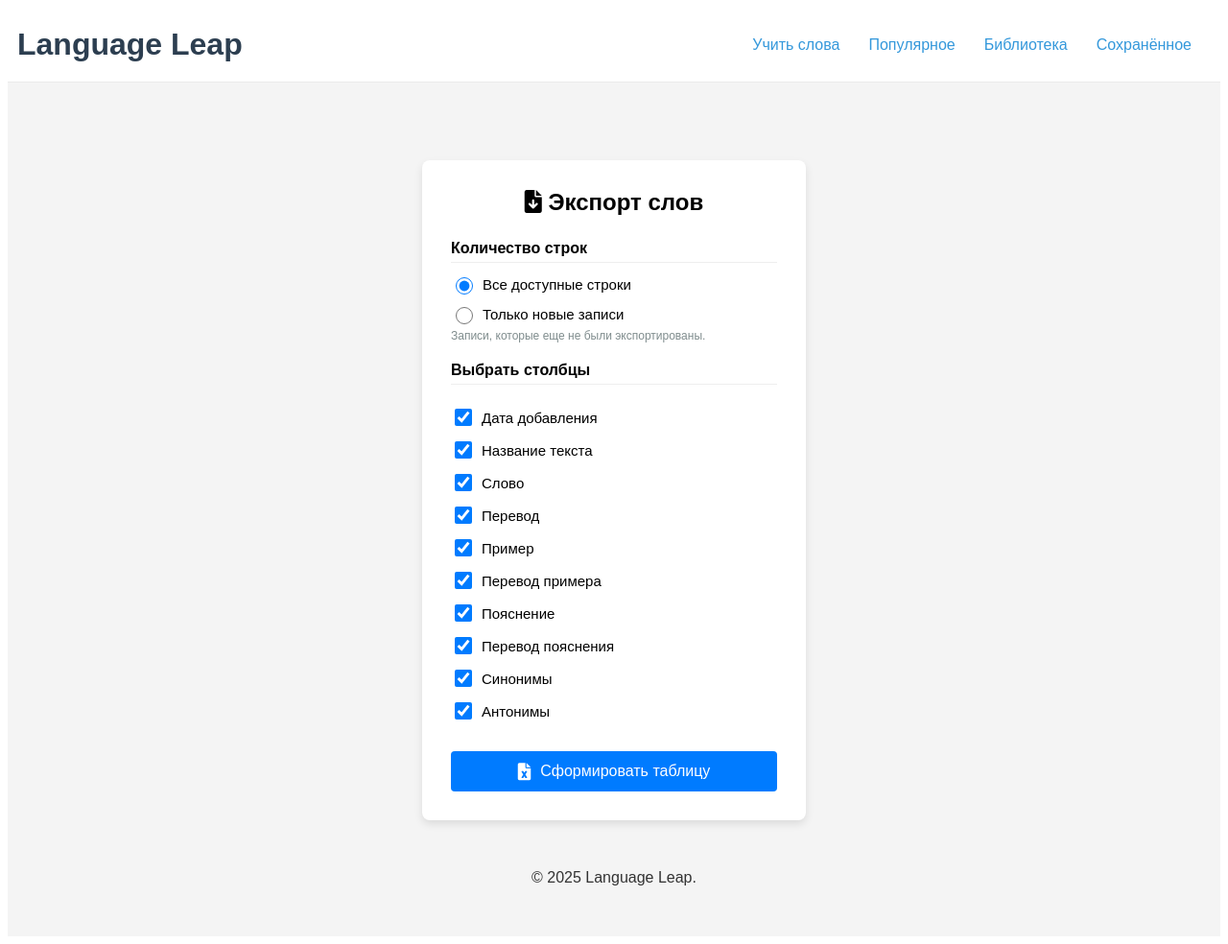
After one commit to dariasaligina/LanguageLeap, a Django app: page /export/ in a window 1280 px wide. The commit adds this page. Shown: the whole page at 96% size. Run offline with Django 5.2, Linux system fonts and the light colour scheme; the visitor is signed in with stand-in values (Sample User, id 1).

Commit message:
экспорт слов

```diff
--- a/LanguageLeap/models.py
+++ b/LanguageLeap/models.py
@@ -168,3 +168,8 @@ class ActivityTracker(models.Model):
 class Friends(models.Model):
     user = models.ForeignKey(User, on_delete=models.CASCADE, related_name='friends_as_user')
     friend = models.ForeignKey(User, on_delete=models.CASCADE,  related_name='friends_as_friend')
+
+
+class LastExport(models.Model):
+    user = models.ForeignKey(User, on_delete=models.CASCADE)
+    last_export_size = models.IntegerField(default=0)
--- /dev/null
+++ b/LanguageLeap/templates/LanguageLeap/export.html
@@ -0,0 +1,191 @@
+<!DOCTYPE html>
+<html lang="ru">
+<head>
+    <meta charset="UTF-8">
+    <meta name="viewport" content="width=device-width, initial-scale=1.0">
+    <title>Экспорт данных - Настройки</title>
+    <!-- Подключение иконок -->
+    <link href="https://cdnjs.cloudflare.com/ajax/libs/font-awesome/6.0.0-beta3/css/all.min.css" rel="stylesheet">
+    <style>
+        /* Базовые стили, совпадающие с вашей формой регистрации */
+        .main {
+            font-family: Arial, sans-serif;
+            background-color: #f4f4f4;
+            margin: 0;
+            display: flex;
+            justify-content: center;
+            align-items: center;
+            min-height: 100vh;
+
+        }
+
+        .container {
+            background-color: #fff;
+            padding: 30px;
+            border-radius: 8px;
+            box-shadow: 0 4px 8px rgba(0, 0, 0, 0.1);
+            width: 100%;
+            max-width: 400px;
+            box-sizing: border-box;
+            margin-top: 50px;
+        }
+
+        h2 {
+
+            margin-top: 0;
+            margin-bottom: 25px;
+            text-align: center;
+            font-size: 24px;
+        }
+
+        .form-group {
+            margin-bottom: 20px;
+        }
+
+        /* Заголовки секций внутри формы */
+        .section-title {
+            display: block;
+            margin-bottom: 12px;
+            font-weight: bold;
+            font-size: 16px;
+            border-bottom: 1px solid #eee;
+            padding-bottom: 5px;
+        }
+
+        /* Стили для выбора строк (Radio buttons) */
+        .radio-group {
+            display: flex;
+            flex-direction: column;
+            gap: 10px;
+        }
+
+        .option-item {
+            display: flex;
+            align-items: center;
+            cursor: pointer;
+            font-size: 15px;
+        }
+
+        .option-item input {
+            margin-right: 10px;
+            width: 18px;
+            height: 18px;
+            cursor: pointer;
+            accent-color: #007bff; /* Цвет точки в тон бренда */
+        }
+
+        /* Стили для выбора столбцов (Checkboxes) */
+        .checkbox-grid {
+            display: grid;
+            grid-template-columns: 1fr; /* В один столбец для мобильных, можно 1fr 1fr для десктопа */
+            gap: 10px;
+            padding: 10px 0;
+        }
+
+        /* Кнопка */
+        .btn-export {
+            background-color: #007bff;
+            color: white;
+            padding: 12px 20px;
+            border: none;
+            border-radius: 4px;
+            cursor: pointer;
+            font-size: 16px;
+            width: 100%;
+            display: flex;
+            justify-content: center;
+            align-items: center;
+            gap: 10px;
+            transition: background-color 0.2s;
+        }
+
+        .btn-export:hover {
+            background-color: #34495e;
+        }
+
+        .btn-export i {
+            font-size: 18px;
+        }
+
+        /* Дополнительная подсказка */
+        .hint {
+            font-size: 12px;
+            color: #7f8c8d;
+            margin-top: 5px;
+            display: block;
+        }
+    </style>
+</head>
+<body>
+{% include 'LanguageLeap/header.html' %}
+<div class="main">
+<div class="container">
+    <h2><i class="fas fa-file-download"></i> Экспорт слов</h2>
+
+    <form action="#" method="GET">
+
+        <!-- Секция выбора количества строк -->
+        <div class="form-group">
+            <span class="section-title">Количество строк</span>
+            <div class="radio-group">
+                <label class="option-item">
+                    <input type="radio" name="rows" value="all" checked>
+                    Все доступные строки
+                </label>
+                <label class="option-item">
+                    <input type="radio" name="rows" value="new">
+                    Только новые записи
+                </label>
+            </div>
+            <span class="hint">Записи, которые еще не были экспортированы.</span>
+        </div>
+
+        <!-- Секция выбора столбцов -->
+        <div class="form-group">
+            <span class="section-title">Выбрать столбцы</span>
+            <div class="checkbox-grid">
+                <label class="option-item">
+                    <input type="checkbox" name="col_date" checked> Дата добавления
+                </label>
+                <label class="option-item">
+                    <input type="checkbox" name="col_text_name" checked> Название текста
+                </label>
+                <label class="option-item">
+                    <input type="checkbox" name="col_word" checked> Слово
+                </label>
+                <label class="option-item">
+                    <input type="checkbox" name="col_translation" checked> Перевод
+                </label>
+                <label class="option-item">
+                    <input type="checkbox" name="col_example" checked> Пример
+                </label>
+                <label class="option-item">
+                    <input type="checkbox" name="col_example_translation" checked> Перевод примера
+                </label>
+                <label class="option-item">
+                    <input type="checkbox" name="col_definition" checked> Пояснение
+                </label>
+                <label class="option-item">
+                    <input type="checkbox" name="col_definition_translation" checked> Перевод пояснения
+                </label>
+                <label class="option-item">
+                    <input type="checkbox" name="col_synonyms" checked> Синонимы
+                </label>
+                <label class="option-item">
+                    <input type="checkbox" name="col_antonyms" checked> Антонимы
+                </label>
+
+            </div>
+        </div>
+
+        <!-- Кнопка действия -->
+        <button type="submit" class="btn-export">
+            <i class="fas fa-file-excel"></i> Сформировать таблицу
+        </button>
+
+    </form>
+</div>
+</div>
+{% include 'LanguageLeap/footer.html' %}
+</body>
+</html>
--- a/LanguageLeap/templates/LanguageLeap/profile.html
+++ b/LanguageLeap/templates/LanguageLeap/profile.html
@@ -168,6 +168,7 @@
 
                 <a href="{% url 'leap:logout'%}" class="add-text-button">Выйти</a>
                 <a href="{% url 'leap:upload_text'%}" class="add-text-button">Добавить текст</a>
+                <a href="{% url 'leap:export'%}" class="add-text-button">Экспортировать слова</a>
             </div>
         </div>
 
--- a/LanguageLeap/templates/LanguageLeap/text.html
+++ b/LanguageLeap/templates/LanguageLeap/text.html
@@ -328,7 +328,7 @@ async function get_translation(paragraph_id, word_id){
 
             console.log(word.innerHTML)
 
-            vocabulary.insertBefore(word, vocabulary.firstChild);
+            vocabulary.appendChild(word);
 
             // Vocabulary toggle functionality
 
--- a/LanguageLeap/urls.py
+++ b/LanguageLeap/urls.py
@@ -30,4 +30,5 @@ urlpatterns = [
     path("add_friend/<int:friend_id>", views.add_friend, name='add_friend'),
     path("delete_friend/<int:friend_id>", views.delete_friend, name='delete_friend'),
     path("popular/", views.popular, name='popular'),
+    path("export/", views.export, name="export"),
 ]
--- a/LanguageLeap/views.py
+++ b/LanguageLeap/views.py
@@ -1,3 +1,4 @@
+import csv
 import json
 import string
 
@@ -12,7 +13,7 @@ from django.contrib.auth.models import User
 from django.contrib.postgres.search import SearchVector
 from django.core import serializers
 from django.core.serializers import serialize
-from django.http import JsonResponse, Http404
+from django.http import JsonResponse, Http404, HttpResponse
 from django.shortcuts import render, redirect, get_object_or_404
 from django.urls import reverse_lazy
 from django.views.generic import CreateView
@@ -23,7 +24,7 @@ from rest_framework.views import APIView
 
 from mysite import settings
 from .models import Text, LanguageLevel, Language, Profile, Word, SavedWord, SavedText, ActivityTracker, \
-    Friends
+    Friends, LastExport
 from django.views.decorators.csrf import csrf_protect, csrf_exempt
 from .forms import RegistrationForm, TextForm
 from gtts import gTTS
@@ -37,6 +38,7 @@ from datetime import timedelta
 from google import genai
 from pydantic import BaseModel, Field
 from typing import List, Optional
+from mistralai import Mistral
 
 
 # Create your views here.
@@ -198,48 +200,57 @@ class translate_word(APIView):
             print("new word:", word)
             word_object = Word(text_id=text_id, paragraph=paragraph, word_in_paragraph=word_number)
 
-            client = genai.Client()
+            #client = genai.Client()
+
+            api_key = os.environ["MISTRAL_API_KEY"]
+            model = "mistral-large-latest"
+            client = Mistral(api_key=api_key)
 
             class Responce(BaseModel):
                 word: str = Field(description="Исходное слово в начальной форме или выражение")
                 translation: str = Field(description="перевод слова или выражения на русский язык")
-                definition: str = Field(description="объяснение заначения слова на исходном языке")
+                definition: str = Field(description=f"объяснение заначения слова на исходном языке ({request.user.profile.language.name})")
                 definition_translation: str = Field(description="перевод объяснения значения на русский язык")
                 synonyms: Optional[List[str]] = Field(description="список из трех синонимов слова")
                 antonyms: Optional[List[str]] = Field(description="список из трех антонимов слова")
                 example: str = Field(description="пример использования исходного слова в предложении")
-                example_translation: str = Field(description="перевод примера использования")
+                example_translation: str = Field(description="перевод примера использования на русский")
 
             prompt = f"""
-            ты являешься учителем иностранного языка. твоя задача объяснить ученику значение слова {word} в контексте (слово {word} - {word_number+1} слово в абзаце):
+            ты являешься учителем иностранного языка ({request.user.profile.language.name}). твоя задача объяснить ученику значение слова {word} в контексте (слово {word} - {word_number+1} слово в абзаце):
             {" ".join(text.get_paragraph(paragraph))}
             в ответе выведи:
             1.исходное слово, если слово является частью фразеологизма или другого неразрывного выражения напиши все выражение, если слово находится не в начальной форме приведи его в начальную форму
             2. перевод слова или выражения из первого пункта на русский язык с учетом контекста
-            3. определение(объяснение) слова или выражение из первого пункта на исходном языке, понятное ученику
+            3. определение(объяснение) слова или выражение из первого пункта на исходном языке ({request.user.profile.language.name}), понятное ученику
             4. перевод определения из 3 пункта на русский язык
             5. если можешь приведи список из 3 синонимов к слову или выражению из 1 пункта(синоним также может быть словом или выражением)
             6. если можешь приведи список из 3 антонимов к слову или выражению из 1 пункта(антоним также может быть словом или выражением)
             7. пример использования слова или выражения из 1 пункта в предложении (слово или выражения не обязательно должно быть в начальной форме)
             8. перевод примера из пункта 7 на русский язык
+            в ответе не используй выделений (жирный шрифт, курсив и т.д.).
             """
 
             for attempt in range(3):
-                response = client.models.generate_content(
-                    model="gemini-3-flash-preview",
-                    contents=prompt,
-                    config={
-                        "response_mime_type": "application/json",
-                        "response_json_schema": Responce.model_json_schema(),
-                    },
-                )
                 try:
-                    response = Responce.model_validate_json(response.text)
-                    break
-                except Exception as e:
-                    print(f"Ошибка валидации: {e}. Повторная попытка...")
-                    if attempt == 2:
-                        raise
+                    chat_response = client.chat.parse(
+                        model=model,
+                        messages=[
+
+                            {
+                                "role": "user",
+                                "content": prompt
+                            },
+                        ],
+                        response_format=Responce,
+
+                    )
+                    response = chat_response.choices[0].message.parsed
+
+                except:
+                    print(f"attempt {attempt+1} failed")
+
+            print(response)
 
             word_object.word = response.word
             word_object.translation = response.translation
@@ -619,7 +630,7 @@ class api_register_user(APIView):
             )
 
 
-# TODO: информация о дате сохраения словах удаляется после заучивания слова-исправить
+
 def get_heatmap_data(request, user_id):
 
     user = get_object_or_404(User, id=user_id)
@@ -694,3 +705,75 @@ def popular(request):
     month = sorted(texts, key=lambda t: (-t.saves_this_month, -t.save_count))[:24]
     week = sorted(texts, key=lambda t: (-t.saves_this_week, -t.save_count))[:24]
     return render(request, "LanguageLeap/popular.html", {"all_time": all_time, "year":year, "month":month, "week":week})
+
+@login_required
+def export(request):
+    if "rows" in request.GET:
+        rows = request.GET['rows']
+        words = SavedWord.objects.filter(user = request.user).order_by('creation_date', 'id')
+        new_last_export_size = len(words)
+        last_export = LastExport.objects.filter(user=request.user)
+        if not last_export:
+            last_export = LastExport(user=request.user)
+            last_export.save()
+        else:
+            last_export = last_export[0]
+        if rows == 'new':
+            words = words[last_export.last_export_size:]
+
+        response = HttpResponse(
+            content_type='text/csv',
+            headers={'Content-Disposition': 'attachment; filename="words.csv"'},
+        )
+
+        writer = csv.writer(response, delimiter='\t')
+
+        header = []
+        if 'col_date' in request.GET:
+            header.append("Дата добавления")
+        if 'col_text_name' in request.GET:
+            header.append("Название текста")
+        if 'col_word' in request.GET:
+            header.append("Слово")
+        if 'col_translation' in request.GET:
+            header.append("Перевод")
+        if 'col_example' in request.GET:
+            header.append("Пример")
+        if 'col_example_translation' in request.GET:
+            header.append("Перевод примера")
+        if 'col_definition' in request.GET:
+            header.append("Пояснение")
+        if 'col_definition_translation' in request.GET:
+            header.append("Перевод пояснения")
+        if 'col_synonyms' in request.GET:
+            header.append("Синонимы")
+        if 'col_antonyms' in request.GET:
+            header.append("Антонимы")
+        writer.writerow(header)
+        for word in words:
+            row = []
+            if 'col_date' in request.GET:
+                row.append(word.creation_date)
+            if 'col_text_name' in request.GET:
+                row.append(word.word.text.name)
+            if 'col_word' in request.GET:
+                row.append(word.word.word)
+            if 'col_translation' in request.GET:
+                row.append(word.word.translation)
+            if 'col_example' in request.GET:
+                row.append(word.word.example)
+            if 'col_example_translation' in request.GET:
+                row.append(word.word.example_translation)
+            if 'col_definition' in request.GET:
+                row.append(word.word.definition)
+            if 'col_definition_translation' in request.GET:
+                row.append(word.word.definition_translation)
+            if 'col_synonyms' in request.GET:
+                row.append(", ".join(word.word.synonyms))
+            if 'col_antonyms' in request.GET:
+                row.append(", ".join(word.word.antonyms))
+            writer.writerow(row)
+        last_export.last_export_size = new_last_export_size
+        last_export.save()
+        return response
+    return render(request, "LanguageLeap/export.html")
```
